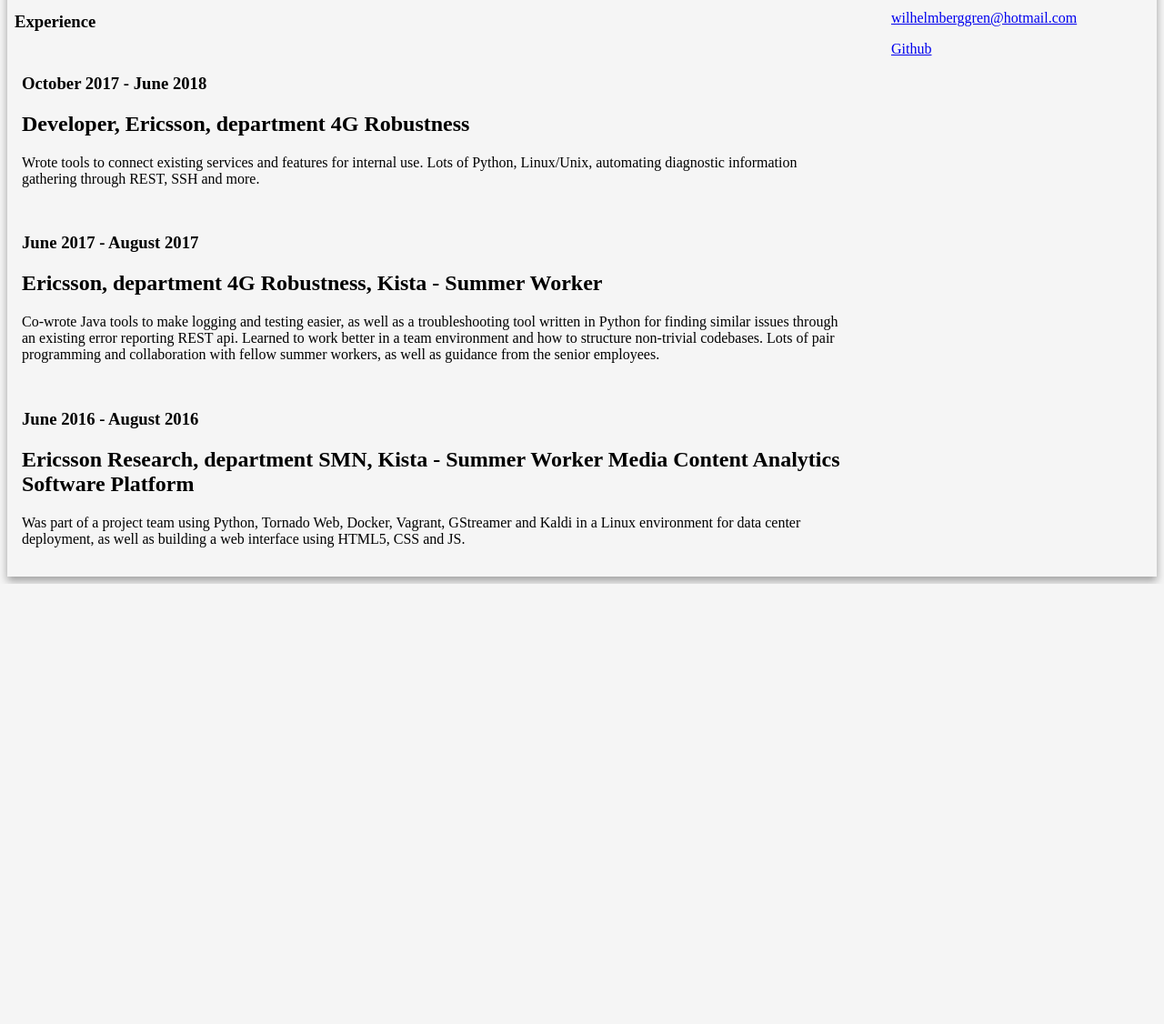
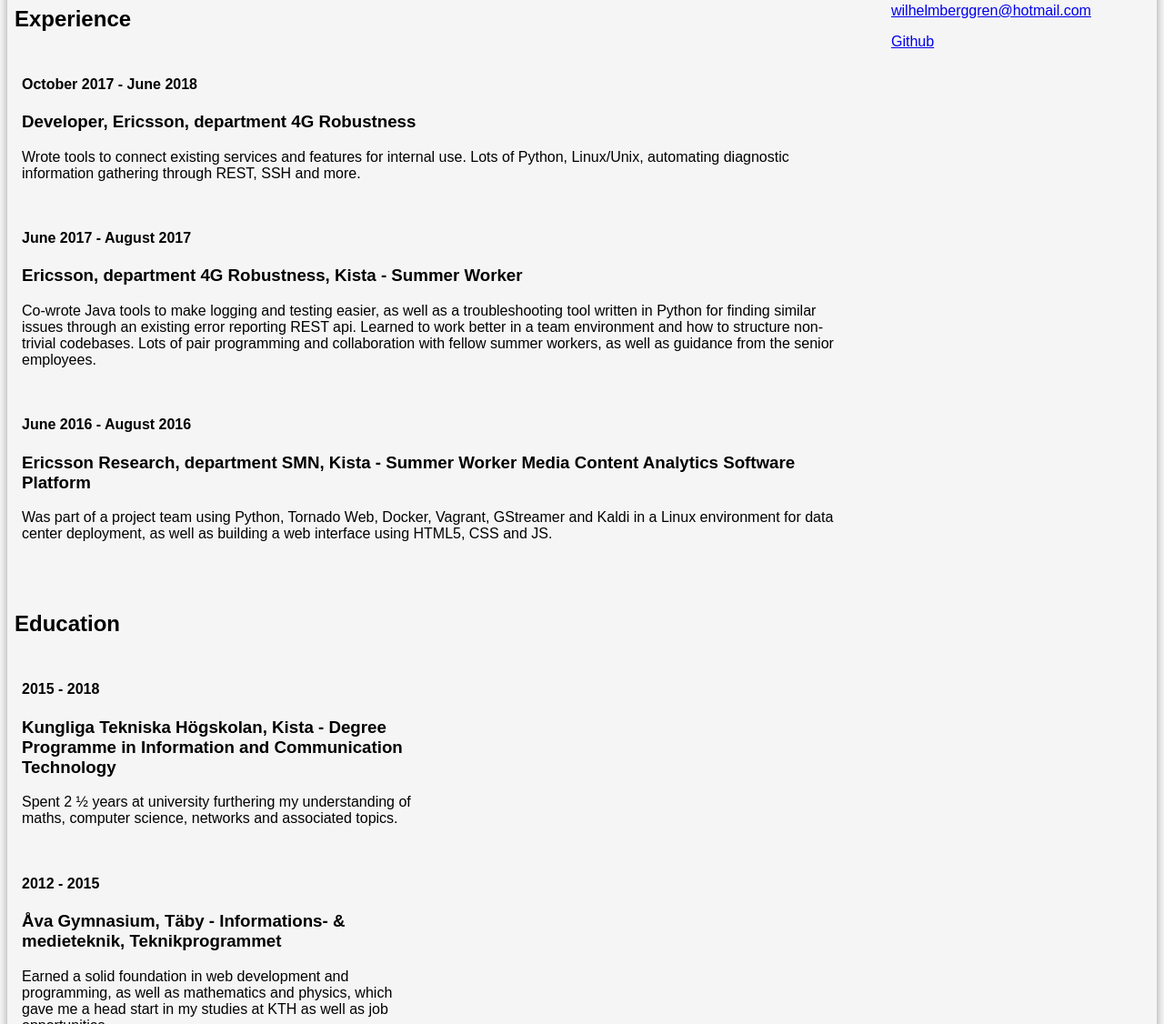
Before and after one commit to WilhelmBerggren/wilhelmberggren.github.io, a plain HTML site: page index.html in a window 1280 px wide. Shown: the part 497-1623 px from the top of the page at 91% size. Before the commit the page ends 1139 px from the top, so only its background shows below. Drawn offline with Linux system fonts and the light colour scheme.

Commit message:
Update index.html

```diff
--- a/index.html
+++ b/index.html
@@ -1,10 +1,11 @@
 <!DOCTYPE html>
-<html>
+<html lang="en">
     <head>
         <title>CV Wilhelm Berggren</title>
         <style>
             body {
                 background: whitesmoke;
+                font-family: Arial, Helvetica, sans-serif;
             }
 
             .wrapper {
@@ -68,14 +69,14 @@
     </head>
     <body>
         <main class="wrapper">
-            <article class="resume">
-                <section class="photo">
+            <div class="resume">
+                <div class="photo">
                     <img id="pic" src="cv.jpg" alt="Image of Wilhelm Berggren"/>
-                </section>
+                </div>
 
                 <section class="name">
-                    <h2>Wilhelm Berggren</h2>
-                    <h3>Software developer</h3>
+                    <h1>Wilhelm Berggren</h1>
+                    <h2>Software developer</h2>
                 </section>
 
                 <section class="contact">
@@ -93,34 +94,59 @@
                 </section>
 
                 <section class="work">
-                    <h1>Experience</h1>
+                    <h2>Experience</h2>
                     <section>
-                        <h3>October 2017 - June 2018</h3>
-                        <h2>Developer, Ericsson, department 4G Robustness</h2>
+                        <h4>October 2017 - June 2018</h4>
+                        <h3>Developer, Ericsson, department 4G Robustness</h3>
                         <p>Wrote tools to connect existing services and features for internal use. Lots of Python, Linux/Unix, automating diagnostic information gathering through REST, SSH and more.
                         </p>
                     </section>
                     <section>
-                        <h3>June 2017 - August 2017</h3>
-                        <h2>Ericsson, department 4G Robustness, Kista - Summer Worker</h2>
+                        <h4>June 2017 - August 2017</h4>
+                        <h3>Ericsson, department 4G Robustness, Kista - Summer Worker</h3>
                         <p>
                             Co-wrote Java tools to make logging and testing easier, as well as a troubleshooting tool written in Python for finding similar issues through an existing error reporting REST api.
                             Learned to work better in a team environment and how to structure non-trivial codebases. Lots of pair programming and collaboration with fellow summer workers, as well as guidance from the senior employees.
                         </p>
                     </section>
                     <section>
+                        <h4>
+                            June 2016 - August 2016
+                        </h4>
                         <h3>
-                            June 2016 - August 2016
+                            Ericsson Research, department SMN, Kista - Summer Worker Media Content Analytics Software Platform
                         </h3>
-                        <h2>
-                            Ericsson Research, department SMN, Kista - Summer Worker Media Content Analytics Software Platform
-                        </h2>
                         <p>
                             Was part of a project team using Python, Tornado Web, Docker, Vagrant, GStreamer and Kaldi in a Linux environment for data center deployment, as well as building a web interface using HTML5, CSS and JS.
                         </p>
                     </section>
                 </section>
-            </article>
+                <section class="education">
+                    <h2>Education</h2>
+                    <section>
+                        <h4>
+                            2015 - 2018
+                        </h4>
+                        <h3>
+                            Kungliga Tekniska Högskolan, Kista - Degree Programme in Information and Communication Technology
+                        </h3>
+                        <p>
+                            Spent 2 ½  years at university furthering my understanding of maths, computer science, networks and associated topics.
+                        </p>
+                    </section>
+                    <section>
+                        <h4>
+                            2012 - 2015
+                        </h4>
+                        <h3>
+                            Åva Gymnasium, Täby - Informations- & medieteknik, Teknikprogrammet
+                        </h3>
+                        <p>
+                            Earned a solid foundation in web development and programming, as well as mathematics and physics, which gave me a head start in my studies at KTH as well as job opportunities.
+                        </p>
+                    </section>
+                </section>
+            </div>
         </main>
     </body>
 </html>
```
